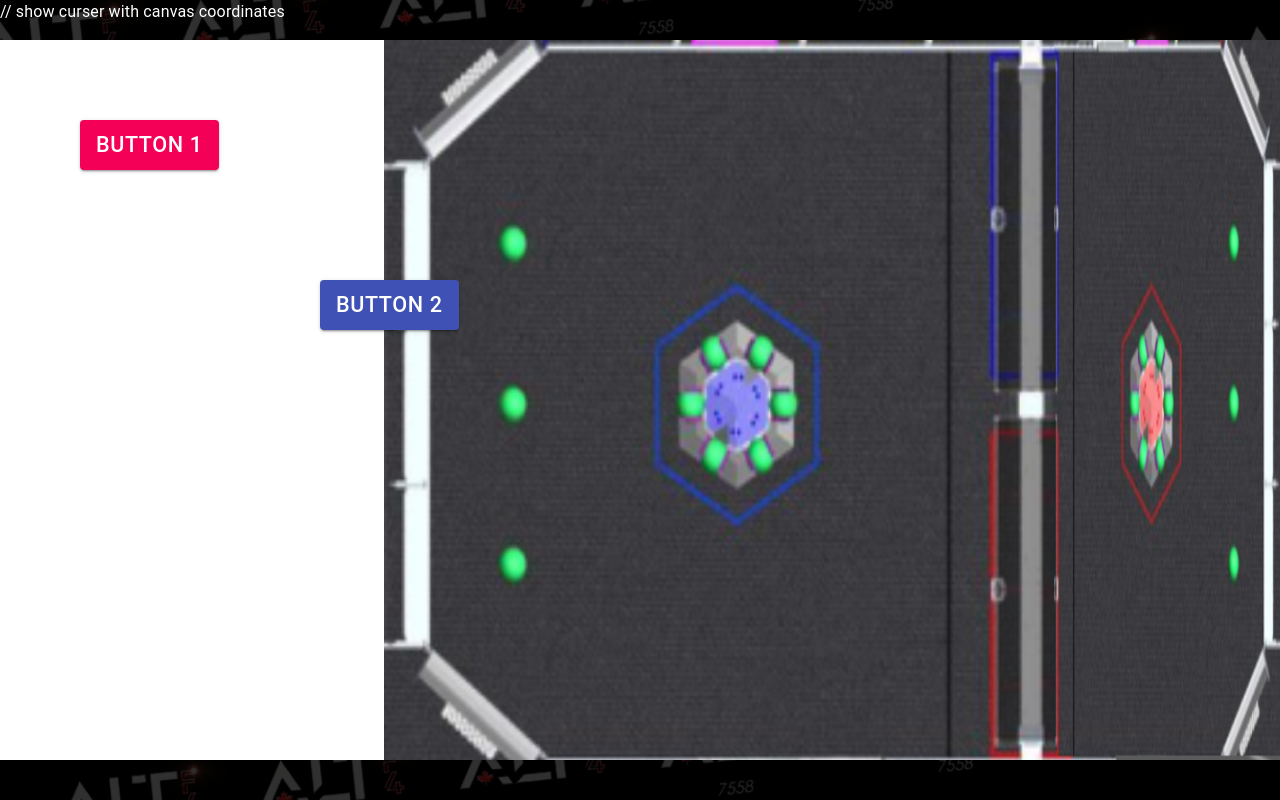
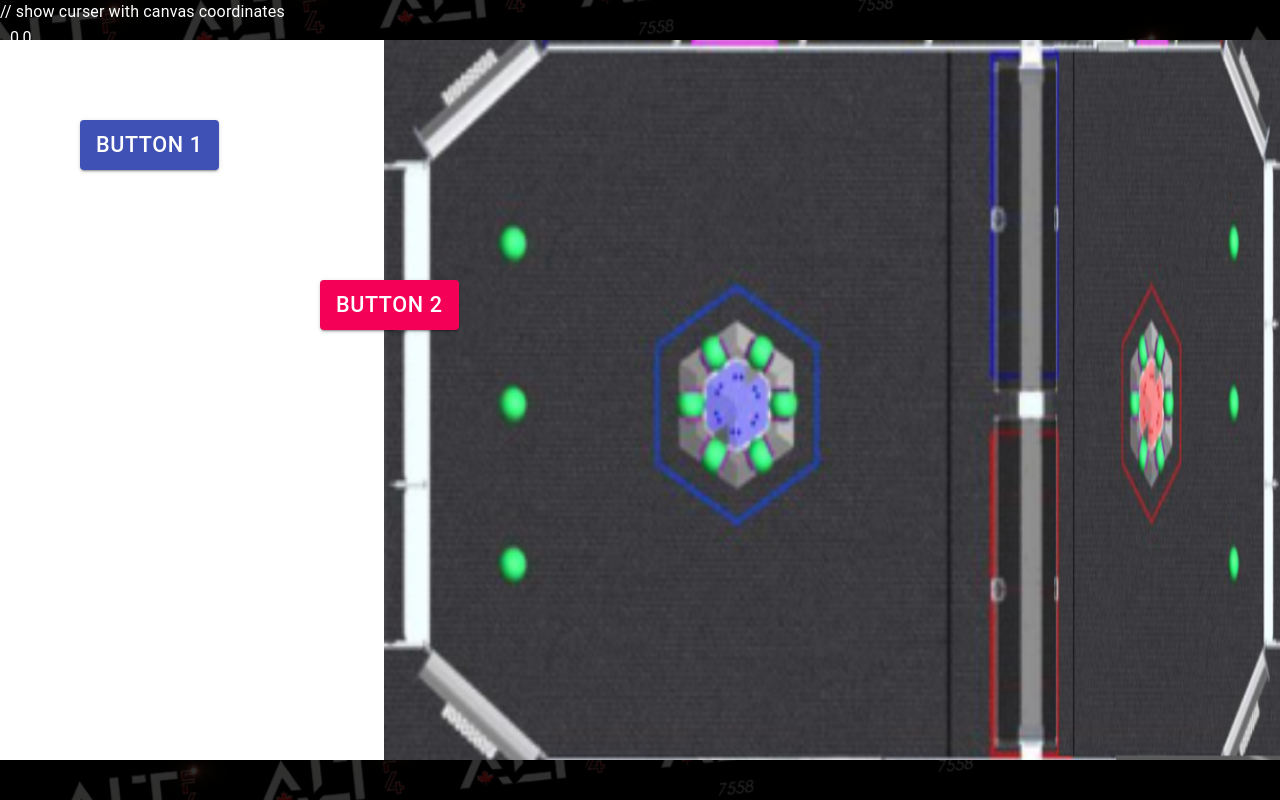
Before and after one commit to team-7558/scouting-2026, a React (Create React App) app in the folder client/: page /scoutMatch2 in a window 1280 px wide. Built offline with nearby package versions, Linux system fonts and the light colour scheme; a web font is replaced by a local one.

Commit message:
add blue theme and sample field button, it doesn't actually work yet.

```diff
--- /dev/null
+++ b/client/src/pages/BlueTheme.js
@@ -0,0 +1,13 @@
+import { createTheme } from "@mui/material/styles";
+
+export const BlueTheme = createTheme({
+  palette: {
+    mode: "dark",
+    primary: {
+      main: "#3f51b5",
+    },
+    secondary: {
+      main: "#f50057",
+    },
+  },
+});
--- a/client/src/pages/ScoutMatch.js
+++ b/client/src/pages/ScoutMatch.js
@@ -1,4 +1,8 @@
 import React, { useState, useRef, useEffect } from "react";
+
+import { ThemeProvider } from "@mui/material/styles";
+import { BlueTheme } from "./BlueTheme.js";
+
 import fieldBlueLeft from "../assets/scouting-2025/fieldBlue.png";
 import coralIconImage from "../assets/scouting-2025/coralIcon.png";
 import algaeIconImage from "../assets/scouting-2025/algaeIcon.png";
@@ -9,6 +13,8 @@ const aspectRatio = 16 / 9;
 /** define all button placements based on this synthetic*/
 const virtualWidth = aspectRatio * 900;
 const virtualHeight = 900;
+
+const fieldWidth = virtualWidth * 0.7;
 
 const getCanvasDimensions = () => {
   const { innerWidth, innerHeight } = window;
@@ -68,11 +74,28 @@ const ScoutMatch = () => {
     height: 0,
   });
 
-  const CanvasButton = ({ x, y, label, ...props }) => {
+  const FieldButton = ({ x, y, width, height, label, ...props }) => {
+    const buttonStyle = {
+      left: `${convertToActualX(x)}px`,
+      top: `${convertToActualY(y)}px`,
+      width: width,
+      height: height,
+    };
+
+    return (
+      <CanvasButton sx={buttonStyle} {...props}>
+        {label}
+      </CanvasButton>
+    );
+  };
+
+  const CanvasButton = ({ x, y, width, height, label, ...props }) => {
     const buttonStyle = {
       position: "absolute",
       left: `${convertToActualX(x)}px`,
       top: `${convertToActualY(y)}px`,
+      width: width,
+      height: height,
       fontSize: `${Math.min(canvasRect.width, canvasRect.height) * 0.03}px`,
       zIndex: 1,
     };
@@ -84,7 +107,12 @@ const ScoutMatch = () => {
     );
   };
 
-  const [cursorPosition, setCursorPosition] = useState({ x: 0, y: 0 });
+  const [cursorPosition, setCursorPosition] = useState({
+    x: 0,
+    y: 0,
+    canvasX: 0,
+    canvasY: 0,
+  });
   const handleMouseMove = (event) => {
     setCursorPosition({
       x: event.clientX,
@@ -121,6 +149,7 @@ const ScoutMatch = () => {
   }, [canvasRect]);
 
   return (
+    <ThemeProvider theme={BlueTheme}>
       <Box sx={{ position: "relative", width: "100vw", height: "100vh" }}>
         <canvas
           ref={canvasRef}
@@ -163,6 +192,7 @@ const ScoutMatch = () => {
           onClick={() => alert("Button 2 clicked!")}
         />
       </Box>
+    </ThemeProvider>
   );
 };
 export default ScoutMatch;
```
Lines whose indentation alone changed are shown as unchanged.
